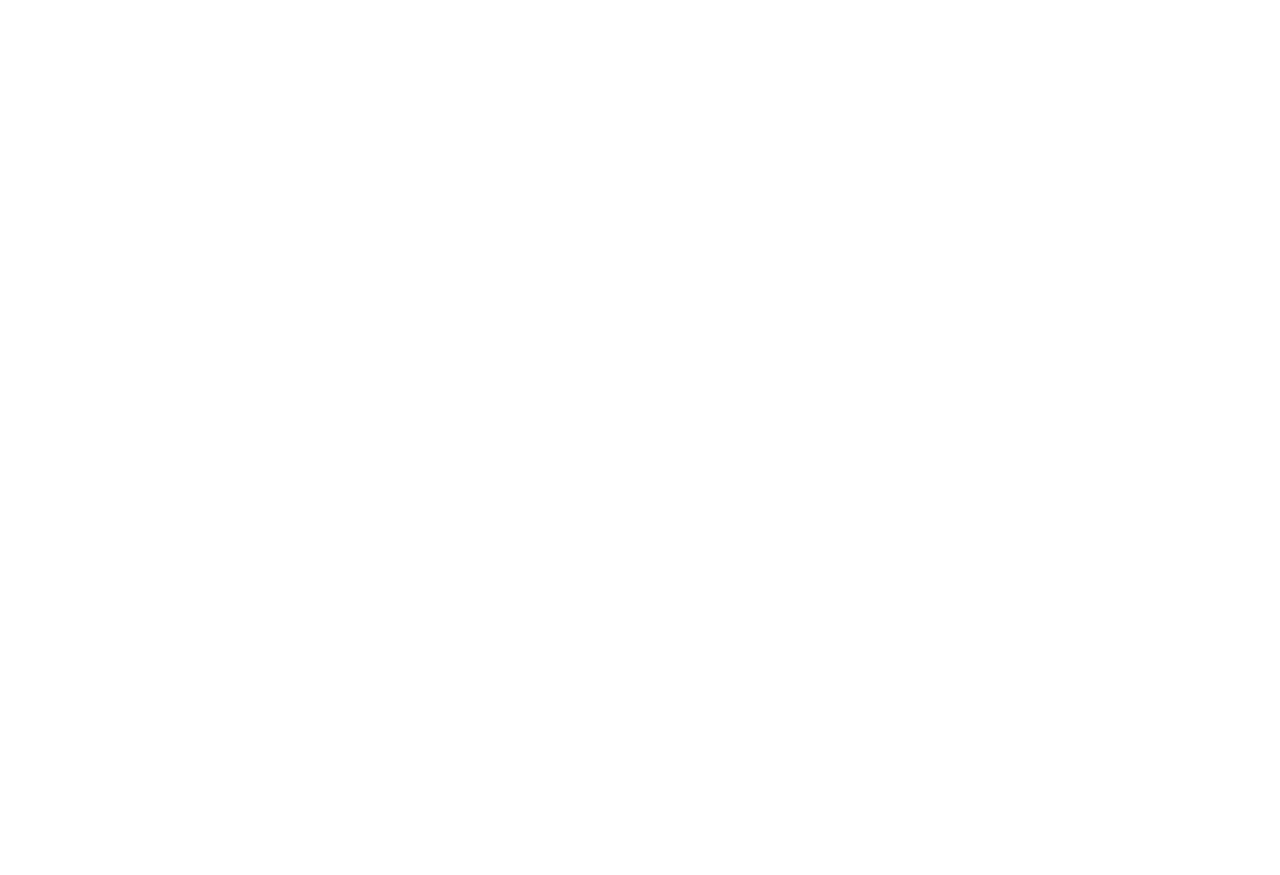
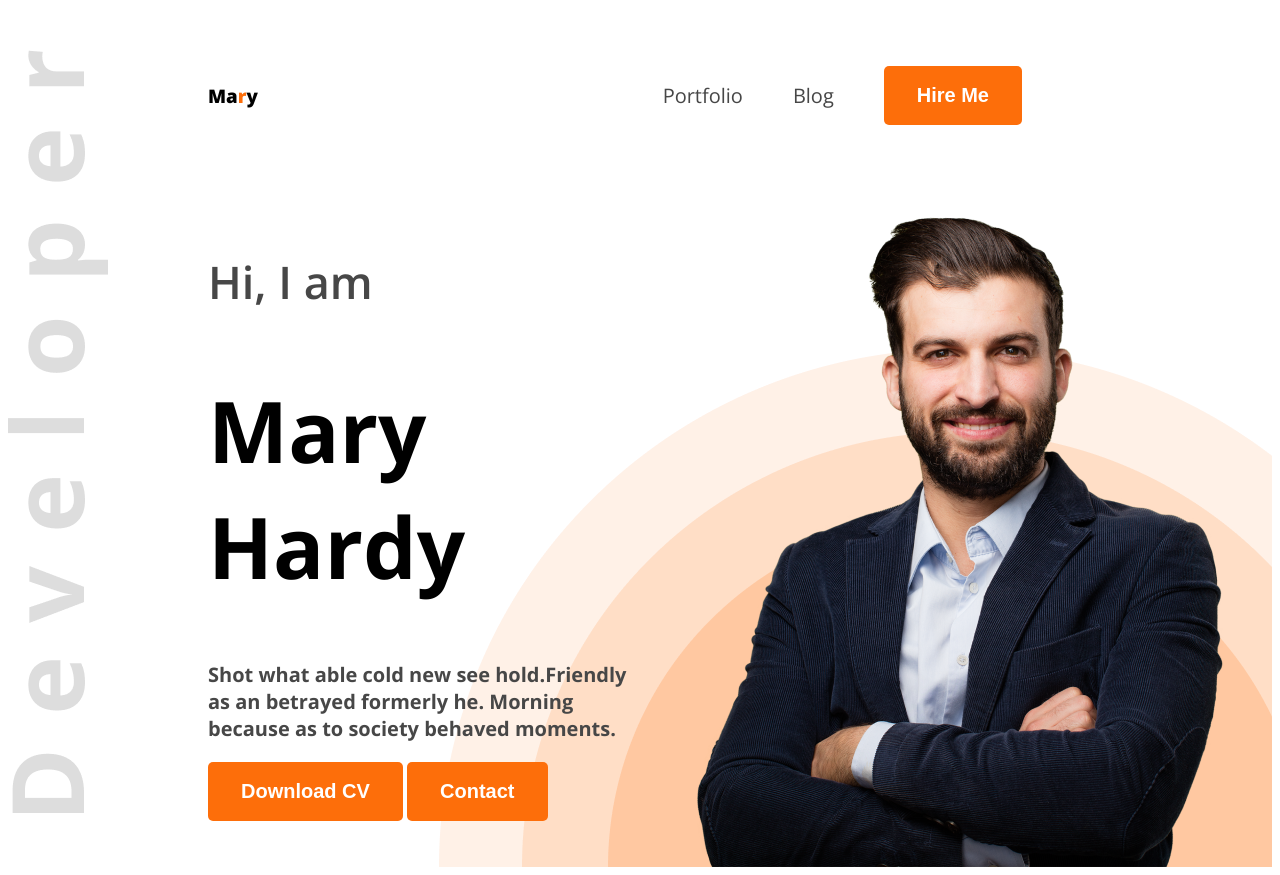
Before and after one commit to Alvi320/web-dev-lover-portfolio, a plain HTML site: page index.html in a window 1280 px wide. Before the commit the page ends 800 px from the top, so only its background shows below. Drawn offline with nearby package versions, Linux system fonts and the light colour scheme.

Commit message:
adedd anithinks

```diff
--- a/index.html
+++ b/index.html
@@ -4,10 +4,34 @@
     <meta charset="UTF-8">
     <meta name="viewport" content="width=device-width, initial-scale=1.0">
     <title>Web-Developer-Portfolio</title>
+    <link rel="preconnect" href="https://fonts.googleapis.com">
+    <link rel="preconnect" href="https://fonts.gstatic.com" crossorigin>
+    <link href="https://fonts.googleapis.com/css2?family=Open+Sans:ital,wght@0,300..800;1,300..800&display=swap" rel="stylesheet">
+    <link rel="stylesheet" href="styles/portfolio.css">
 </head>
-<body>
-    <header>
 
+<body class="open-sans-normal">
+    <header class="header">
+        <nav>
+            <h3 class="nav-title">Ma<span class="text-primary">r</span>y</h3>
+            <ul>
+                <li><a class="Dark-2" href="Portfolio">Portfolio</a></li>
+                <li><a class="Dark-2" href="Blog">Blog</a></li>
+                <li><a href=""><button class="btn-Primary">Hire Me</button></a></li>
+            </ul>
+        </nav>
+        <div class="banner">
+            <div class="banner-content">
+                <h4 class="banner-greetings Dark-2">Hi, I  am</h4>
+                <h1 class="banner-title">Mary Hardy</h1>
+                <p class="banner-description Dark-2">
+                    Shot what able cold new see hold.Friendly as an betrayed formerly he. Morning because as to society behaved moments.
+                </p>
+                <button class="btn-Primary">Download CV</button>
+                <button class="btn-Primary">Contact</button>
+            </div>
+            <img  class="banner-profile-pic" src="images/hardy.png" alt="">
+        </div>
     </header>
     <main>
 
--- /dev/null
+++ b/styles/portfolio.css
@@ -0,0 +1,105 @@
+/* // <uniquifier>: Use a unique and descriptive class name */
+/* // <weight>: Use a value from 300 to 800 */
+
+.open-sans-normal {
+  font-family: "Open Sans", sans-serif;
+  font-optical-sizing: auto;
+  font-weight: <weight>;
+  font-style: normal;
+  font-variation-settings:
+    "wdth" 100;
+}
+
+/* shared style  */
+.text-primary{
+    color: #FD6E0A;
+}
+
+.Dark-2{
+    color: #474747;
+}
+
+.btn-Primary{
+    background-color: #FD6E0A;
+    font-size: 20px;
+    font-weight: bold;
+    color: white;
+    border: none;
+    padding: 18px 33px;
+    border-radius: 5px;
+
+}
+
+/* header */
+
+.header{
+    background-image: url('../images/developer.png'), url('../images/header_bg.png') ;
+    background-repeat: no-repeat;
+    background-position: top left, bottom right;
+}
+
+
+
+/* Nav styles */
+
+/* Ami kortesi je  Bojonai ???*/
+
+nav{
+    display: flex;
+    align-items: center;
+    justify-content: space-between;
+    margin: 50px 200px;
+}
+
+.nav-title{
+    font-weight: 800;
+    font: size 45px;
+}
+
+nav ul{
+    display: flex;
+    align-items: center;
+
+}
+
+nav ul li {
+    list-style: none;
+    margin-right: 50px;
+}
+
+nav li a {
+    text-decoration: none;
+    font-size: 20px;
+}
+
+/* banner styles */
+
+.banner{
+    display: flex;
+    justify-content: space-between;
+    margin: 0 40px 0 200px;
+}
+
+.banner-content{
+    max-width: 600px;
+}
+
+.banner-greetings{
+    font-size: 45px;
+    font-weight: 600;
+}
+
+.banner-title{
+    font-weight: bolder;
+    font-size: 85px;
+}
+
+.banner-description{
+    font-weight: bolder;
+    font-size: 20px;
+}
+
+.banner-profile-pic{
+    width: 584px;
+
+}
```
